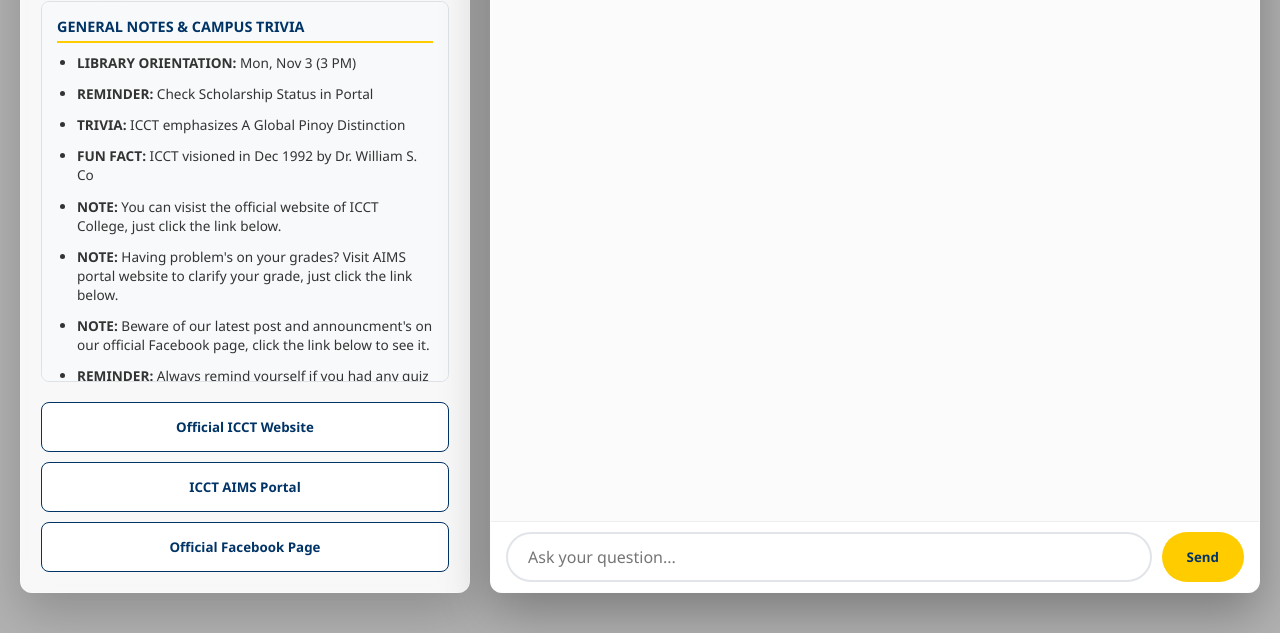
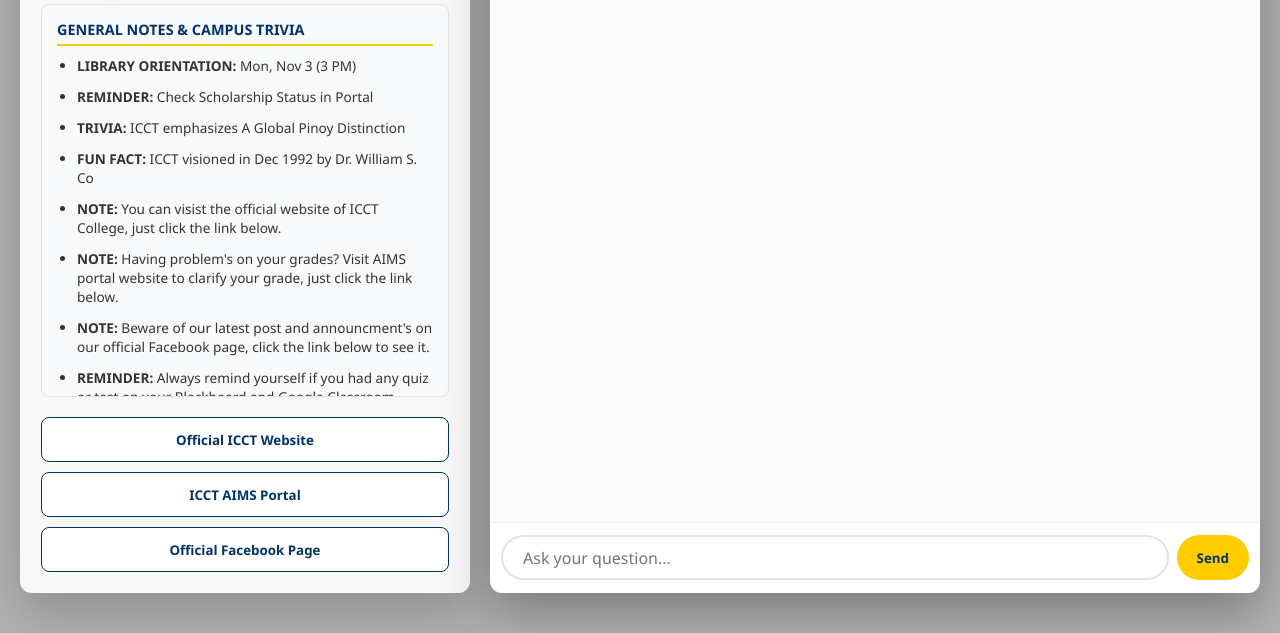
Before and after one commit to ilymatigg-art/icct-ai-tutor, a website: page index.html in a window 1280 px wide. Shown: the part 167-800 px from the top of the page. Drawn offline with nearby package versions, Linux system fonts and the light colour scheme.

Commit message:
Add files via upload

```diff
--- a/style.css
+++ b/style.css
@@ -116,40 +116,46 @@
 }
 
 /* ==========================================
-   5. INPUT AREA
+   5. INPUT AREA - ANDROID STABILITY FIX
    ========================================== */
 .input-area {
-    padding: 10px 15px;
+    padding: 10px; /* Reduced padding for more internal space */
     background: white;
     border-top: 1px solid #eee;
     display: flex;
-    gap: 10px;
+    flex-direction: row; /* Force horizontal alignment */
+    align-items: center;
+    gap: 8px;
     border-radius: 0 0 12px 12px;
-    align-items: center; /* Keeps button and text box perfectly leveled */
-    min-height: auto;    /* Prevents the area from collapsing on mobile */
+    min-height: 70px;
+    box-sizing: border-box;
 }
 
 #user-input {
     flex: 1;
-    padding: 14px 20px;
+    height: 45px; /* Fixed height matching the button */
+    padding: 0 20px;
     border: 2px solid #e1e4e8;
-    border-radius: 30px;
+    border-radius: 25px;
     outline: none;
-    font-size: 1rem;
-    height: 50px; /* Fixed height for consistency */
+    font-size: 16px; /* 16px prevents iOS/Android auto-zoom on focus */
+    box-sizing: border-box;
 }
 
 button {
-    height: 50px; /* Matches the input height exactly */
-    padding: 0 25px;
+    height: 45px; /* Matches input height exactly */
+    padding: 0 20px;
     background-color: #ffcc00;
     color: #003366;
     border: none;
-    border-radius: 30px;
+    border-radius: 25px;
     cursor: pointer;
     font-weight: bold;
-    white-space: nowrap; /* Prevents text from breaking/stacking */
-    transition: transform 0.2s ease;
+    flex-shrink: 0; /* CRITICAL: Stops button from squishing or moving */
+    display: flex;
+    align-items: center;
+    justify-content: center;
+    white-space: nowrap;
 }
 
 button:active {
@@ -345,3 +351,15 @@
         display: none;
     }
 }
+
+@media (max-width: 768px) {
+    .input-area {
+        flex-wrap: nowrap !important; /* Prevents button from dropping down */
+        padding: 8px 12px;
+    }
+
+    button {
+        padding: 0 15px; /* Slightly narrower button for more input space */
+        font-size: 0.9rem;
+    }
+}
```
